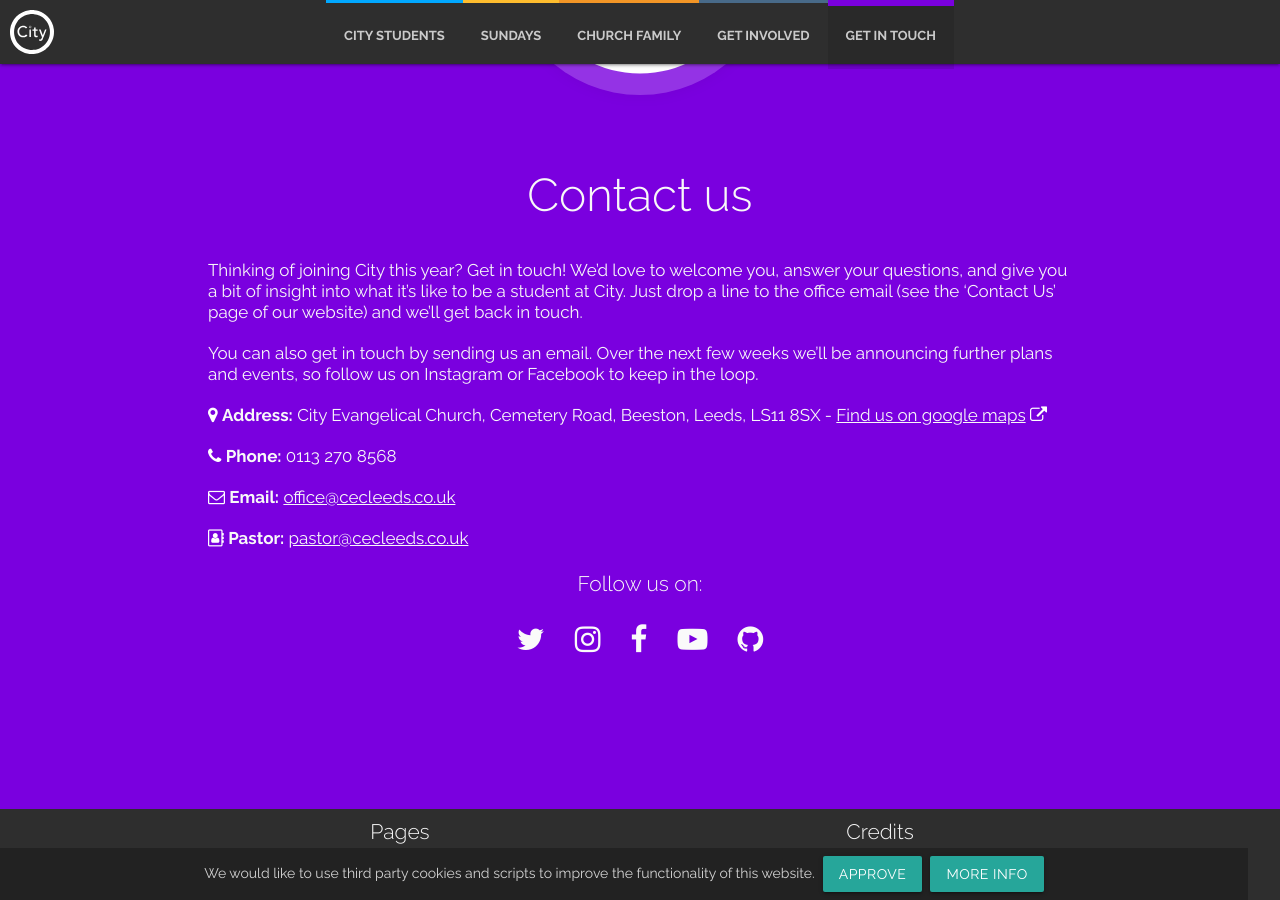
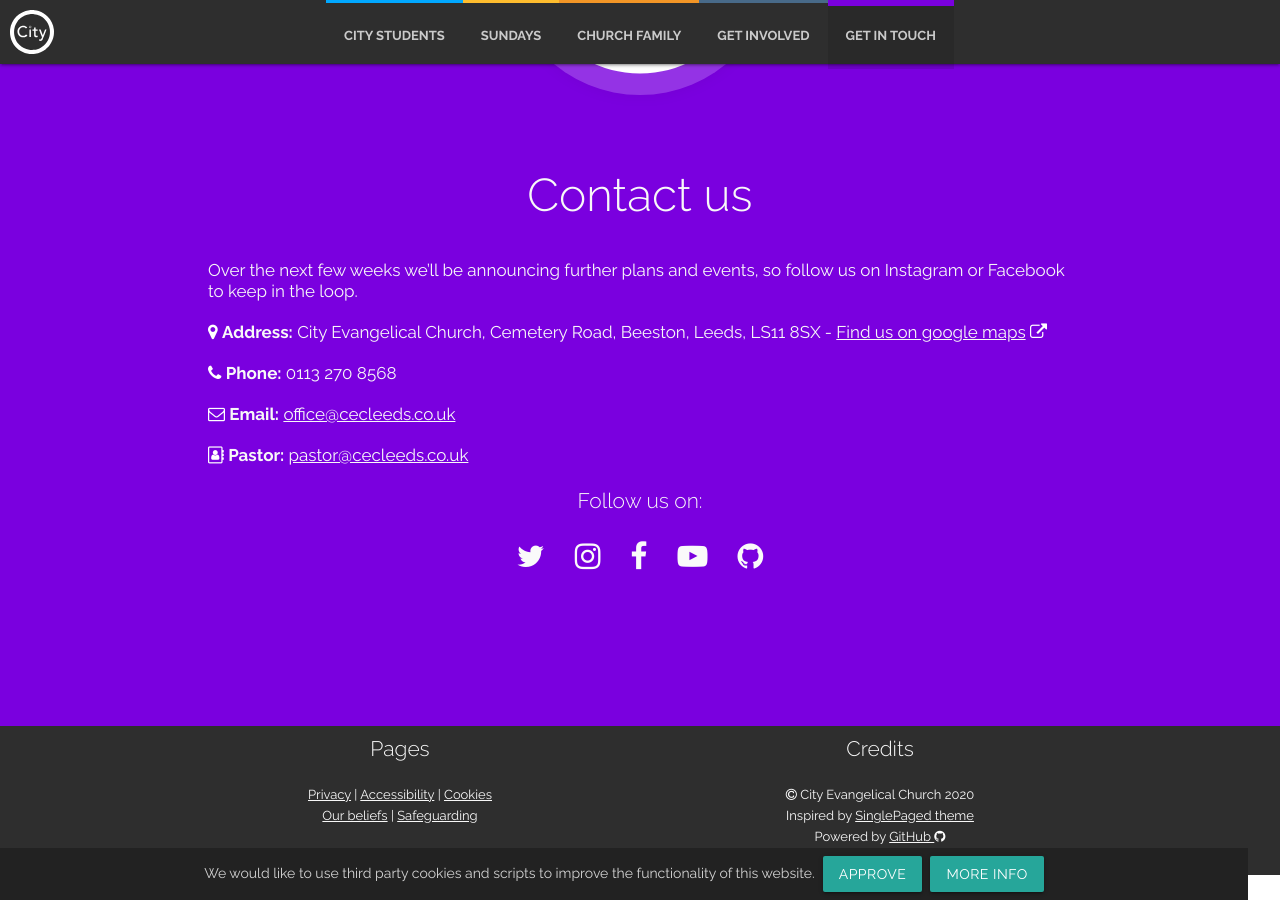
Before and after one commit to woodcock3/citychurch, a Jekyll site: the page built from _students/2020-01-05-touch.md, in a window 1280 px wide and 900 px high, scrolled down 4531 px. Built offline with Jekyll 4.4.1, drawn with Linux system fonts in a browser that asks for light colours.

Commit message:
Update 2020-01-05-touch.md

```diff
--- a/_students/2020-01-05-touch.md
+++ b/_students/2020-01-05-touch.md
@@ -8,10 +8,6 @@ fa-icon: mobile
 ---
 
 # Contact us
-Thinking of joining City this year? Get in touch! We’d love to welcome you, answer your questions, and give
-you a bit of insight into what it’s like to be a student at City.
-Just drop a line to the office email (see the ‘Contact Us’ page of our website) and we’ll get back in touch.
-
-You can also get in touch by sending us an email. Over the next few weeks we’ll be announcing further plans and events, so follow us on Instagram or Facebook to keep in the loop.
+Over the next few weeks we’ll be announcing further plans and events, so follow us on Instagram or Facebook to keep in the loop.
 
 {% include contact_info.html %}
```
